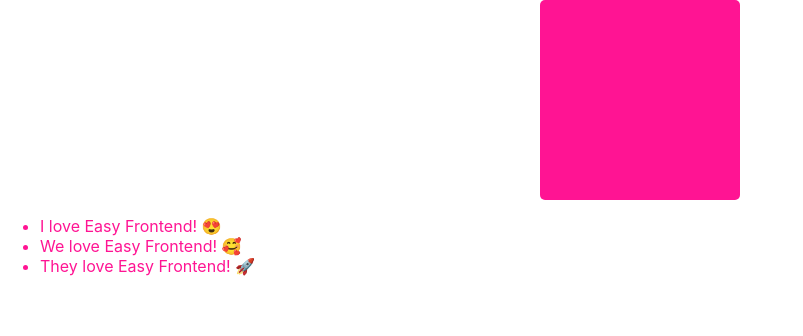
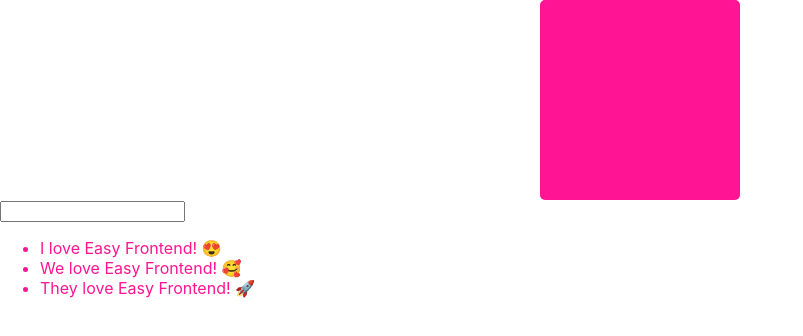
Before and after one commit to DungGit99/React-hooks-easy_frontend, a React (Create React App) app: page / in a window 1280 px wide. Shown: the top 336 px of the page, without its empty margins (0-803 px from the left). Built offline with nearby package versions, Linux system fonts and the light colour scheme.

Commit message:
Submit form todoList

```diff
--- a/src/App.js
+++ b/src/App.js
@@ -2,6 +2,7 @@
 import './App.scss';
 import ColorBox from './components/ColorBox';
 import TodoList from './components/TodoList';
+import TodoForm from './components/TodoForm';
 
 function App() {
   const [todoList, setTodoList] = useState([
@@ -16,9 +17,14 @@
     newTodoList.splice(index,1)
     setTodoList(newTodoList)
   }
+  const handleTodoForm = (value) => {
+    todoList.push(value)
+    setTodoList([...todoList])
+  }
   return (
     <div className="app">
       <ColorBox/>
+      <TodoForm onSubmit={handleTodoForm}/>
       <TodoList todos={todoList} onTodoClick={handleTodoList} />
     </div>
   );
--- /dev/null
+++ b/src/components/TodoForm/index.jsx
@@ -0,0 +1,31 @@
+import React, { useState } from 'react';
+import PropTypes from 'prop-types';
+
+TodoForm.propTypes = {
+
+};
+
+function TodoForm(props) {
+  const {onSubmit} = props
+  const [value, setValue] = useState('')
+  const handleOnChange = (e) => {
+    setValue(e.target.value)
+  }
+  const handleOnSubmit = (e) => {
+    e.preventDefault()
+    if(!onSubmit) return
+    const formValue = {
+      id: Math.random(),
+      title: value
+    }
+    onSubmit(formValue)
+    setValue('')
+  }
+  return (
+    <form onSubmit={handleOnSubmit}>
+      <input type="text" value={value} onChange={handleOnChange}/>
+    </form>
+  );
+}
+
+export default TodoForm;
```
